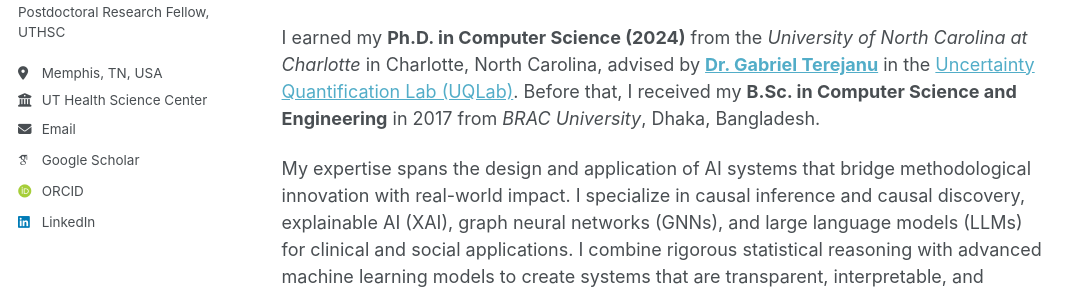
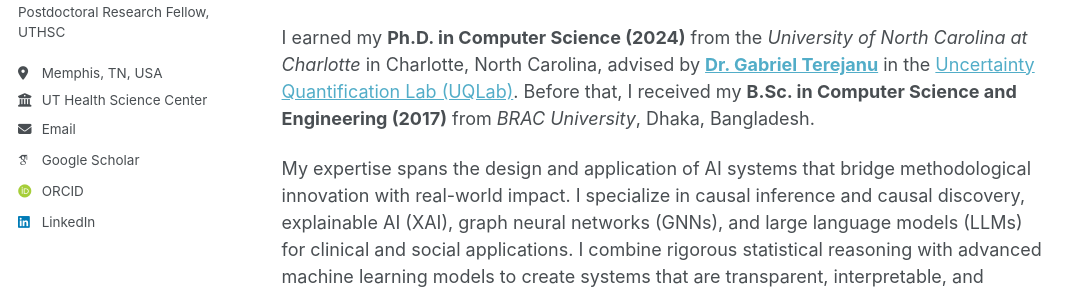
Before and after one commit to rezaurrashid/rezaurrashid.github.io, a Jekyll site: the page built from _pages/about.md, in a window 1280 px wide and 900 px high. Shown: the part 303-597 px from the top of the window, without its empty margins (0-1086 px from the left). Built offline with Jekyll 4.4.1, drawn with Linux system fonts in a browser that asks for light colours; some web fonts are replaced; a script that is not in the unit is left out.

Commit message:
update cv

```diff
--- a/_pages/about.md
+++ b/_pages/about.md
@@ -10,7 +10,7 @@ redirect_from:
 
 I am a **Postdoctoral Scholar** at the [Center for Biomedical Informatics (CBMI)](https://uthsc.edu/cbmi), Department of Pediatrics, College of Medicine, at the *University of Tennessee Health Science Center (UTHSC)* in Memphis, Tennessee, working under the mentorship of [**Dr. Arash Shaban-Nejad**](https://uthsc.edu/cbmi/about/faculty-staff.php). My work focuses on developing explainable, trustworthy, and data-driven AI frameworks for healthcare, with a particular emphasis on cancer outcomes and health disparities.
 
-I earned my **Ph.D. in Computer Science (2024)** from the *University of North Carolina at Charlotte* in Charlotte, North Carolina, advised by [**Dr. Gabriel Terejanu**](https://cci.charlotte.edu/directory/gabriel-terejanu/) in the [Uncertainty Quantification Lab (UQLab)](https://www.uncertaintyquantification.org/).  Before that, I received my **B.Sc. in Computer Science and Engineering** in 2017 from *BRAC University*, Dhaka, Bangladesh.
+I earned my **Ph.D. in Computer Science (2024)** from the *University of North Carolina at Charlotte* in Charlotte, North Carolina, advised by [**Dr. Gabriel Terejanu**](https://cci.charlotte.edu/directory/gabriel-terejanu/) in the [Uncertainty Quantification Lab (UQLab)](https://www.uncertaintyquantification.org/).  Before that, I received my **B.Sc. in Computer Science and Engineering (2017)** from *BRAC University*, Dhaka, Bangladesh.
 
 My expertise spans the design and application of AI systems that bridge methodological innovation with real-world impact. I specialize in causal inference and causal discovery, explainable AI (XAI), graph neural networks (GNNs), and large language models (LLMs) for clinical and social applications. I combine rigorous statistical reasoning with advanced machine learning models to create systems that are transparent, interpretable, and actionable. My work integrates multimodal data sources — from structured clinical records to unstructured social data — into robust, scalable pipelines, leveraging modern deep learning frameworks and high-performance computing environments. Beyond healthcare analytics and social determinants of health (SDoH) integration, I also bring experience in business and decision analytics, social media dynamics and network analysis, and predictive modeling for complex, high-dimensional systems.
 
```
Also changed, not shown: _pages/research.md (+3 -2 lines), 1 other file.
